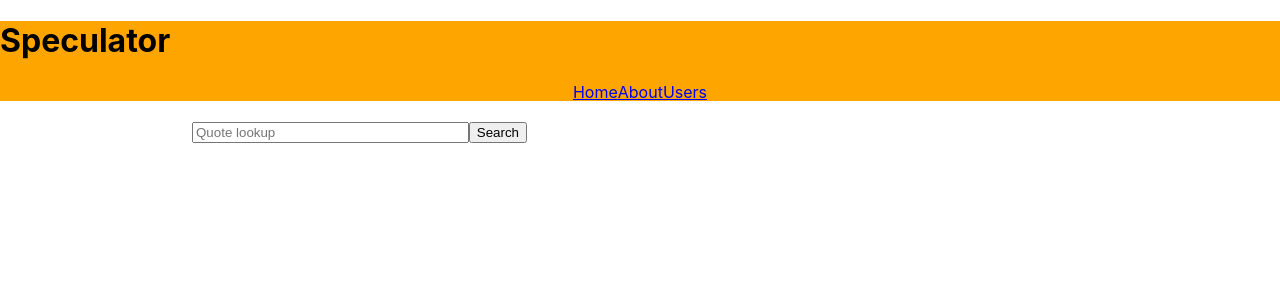
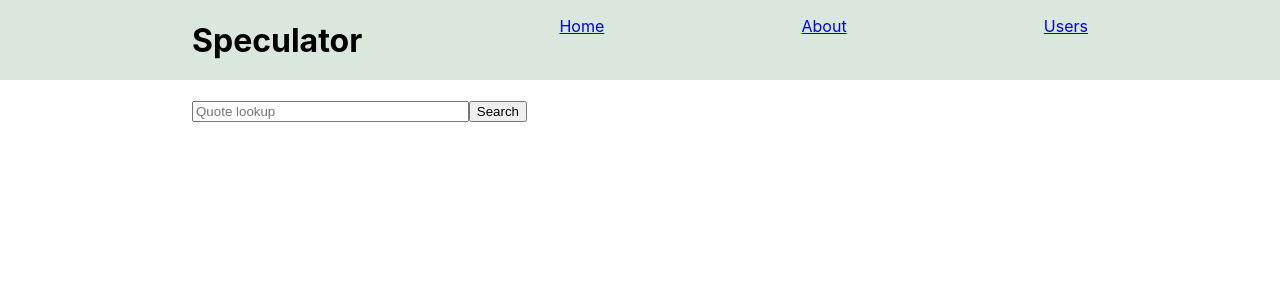
Before and after one commit to ojones311/stockmarketapp, a React (Create React App) app in the folder frontend/: page / in a window 1280 px wide. Shown: the top 300 px of the page. Built offline with nearby package versions, Linux system fonts and the light colour scheme; no server answers.

Commit message:
styling on stock page and chart

```diff
--- a/frontend/src/App.css
+++ b/frontend/src/App.css
@@ -1,26 +1,37 @@
 .App {
   height: 100vh;
+
 }
 
 .header {
   width: 70%;
-  padding:  20px;
+  padding: 20px;
   margin: 0 auto;
 }
 
 .nav-bar {
-  background-color: orange;
+  display: flex;
+  background-color: #DAE7DD;
   height: 80px;
 }
 
+.nav-bar ul{
+  display: flex;
+}
+
+.nav-bar .flex {
+  justify-content: space-between
+}
 .container {
-  max-width: 1100px;
+  width: 70%;
   margin: 0 auto;
   overflow: auto;
   padding: 0 40px;
 }
 
-.flex{
+.flex {
+  height: 100%;
   display: flex;
-  justify-content: center;
+  justify-content: space-between;
+  /* align-items: center; */
 }
--- a/frontend/src/Components/NavBar.jsx
+++ b/frontend/src/Components/NavBar.jsx
@@ -5,11 +5,11 @@ import '../App.css'
 const NavBar = () => {
     return(
         <div className='nav-bar'>
-            <h1 class='logo'>Speculator</h1>
             <div className='container flex'>
-                <Link to='/'>Home</Link>{" "}
-                <Link to='/about'>About</Link>{" "}
-                <Link to='/users'>Users</Link>{" "}
+                <h1 class='logo'>Speculator</h1>
+                <ul><Link to='/'>Home</Link>{" "}</ul>
+                <ul><Link to='/about'>About</Link>{" "}</ul>
+                <ul><Link to='/users'>Users</Link>{" "}</ul>
             </div>
         </div>
     )
--- a/frontend/src/Components/StockPage.jsx
+++ b/frontend/src/Components/StockPage.jsx
@@ -98,7 +98,7 @@ const StockPage = (props) => {
 
            {toggleNews ? stockNews.map((article) => {
                return (
-                 <div >
+                 <div className='stock-news'>
                      <h5>{article.source}</h5>
                      <a href={article.url}>{article.headline}</a>
                      <p>{article.summary}</p>
--- a/frontend/src/Styles/StockChart.css
+++ b/frontend/src/Styles/StockChart.css
@@ -9,4 +9,5 @@
 
 .title {
     text-align: center;
+    border-top: 2px solid #FFFFFF;
 }
--- a/frontend/src/Styles/StockPage.css
+++ b/frontend/src/Styles/StockPage.css
@@ -3,6 +3,28 @@
     margin: 0 auto;
 }
 
+.stockInfo {
+    padding: 20px;
+    margin: 10px;
+    background-color: beige;
+    border: 3px solid black;
+    border-radius: 10px;
+}
+
+.stock-stats {
+    padding: 20px;
+    margin: 10px;
+    background-color: #F7C9B6;
+    border: 3px solid black;
+    border-radius: 10px;
+}
+
+.stock-news {
+    padding: 20px;
+    margin: 10px;
+    width: 70%;
+    border-bottom: 2px solid #F6F8FA
+}
 #article-headline {
     text-decoration: underline;
 }
```
Also changed, not shown: 1 other file (tests, documents, lock files or other folders).
